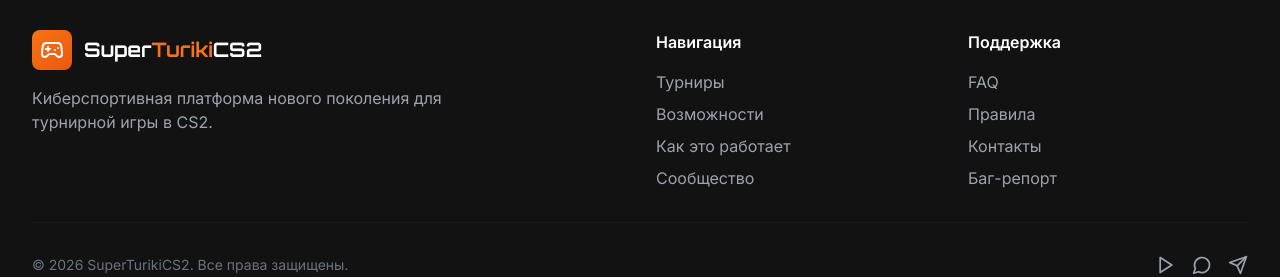
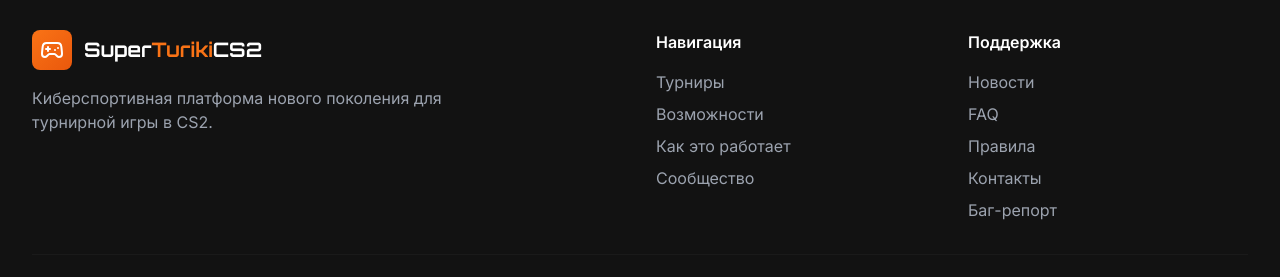
Before and after one commit to spiyder/SuperTurikiCS2, a React (Vite) app: page / in a window 1280 px wide. Shown: the part 4737-5014 px from the top of the page. Built offline with nearby package versions, Linux system fonts and the light colour scheme; no server answers; the database is empty.

Commit message:
fix footer news faq buttons

```diff
--- a/src/App.tsx
+++ b/src/App.tsx
@@ -479,9 +479,11 @@ import { FaqPage } from './pages/FaqPage'; // ← НОВЫЙ ИМПОРТ
             <div>
               <h4 className="text-white font-semibold mb-4">Поддержка</h4>
               <ul className="space-y-2">
-                {['FAQ', 'Правила', 'Контакты', 'Баг-репорт'].map(item => (
-                  <li key={item}><a href="#" className="text-gray-400 hover:text-primary-500 transition-colors">{item}</a></li>
-                ))}
+                <li><button onClick={() => setShowNews(true)} className="text-gray-400 hover:text-primary-500 transition-colors">Новости</button></li>
+                <li><button onClick={() => setShowFaq(true)} className="text-gray-400 hover:text-primary-500 transition-colors">FAQ</button></li>
+                <li><a href="#" className="text-gray-400 hover:text-primary-500 transition-colors">Правила</a></li>
+                <li><a href="#" className="text-gray-400 hover:text-primary-500 transition-colors">Контакты</a></li>
+                <li><a href="#" className="text-gray-400 hover:text-primary-500 transition-colors">Баг-репорт</a></li>
               </ul>
             </div>
           </div>
```
